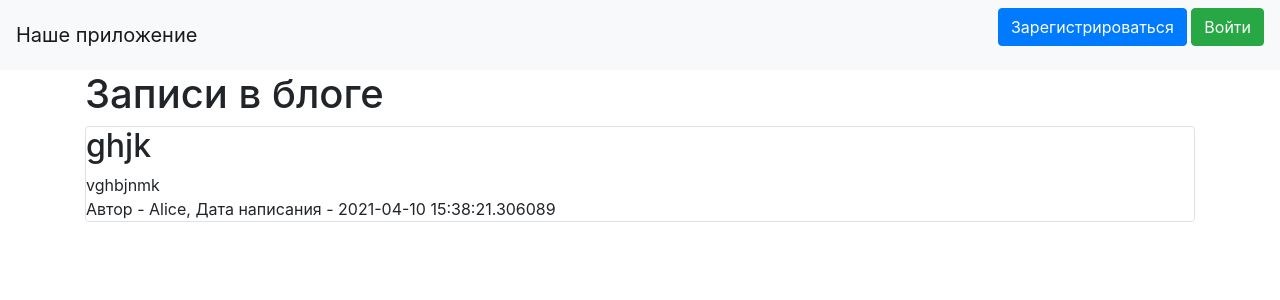
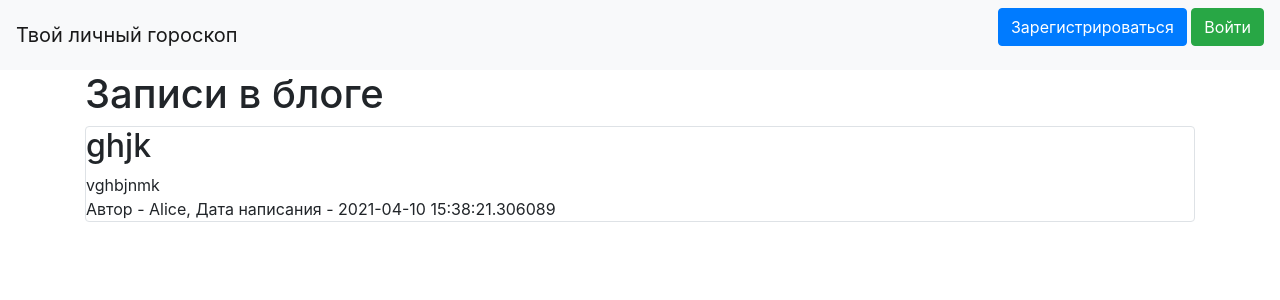
Before and after one commit to Alisenok24B/WebServer, a Flask app: page / in a window 1280 px wide. Shown: the top 300 px of the page. Run offline with Flask 2, Linux system fonts and the light colour scheme; data comes from the database, SQL or seed files in the repository; some libraries are stand-ins or nearby versions.

Commit message:
change name of website in base.html

```diff
--- a/app/templates/base.html
+++ b/app/templates/base.html
@@ -12,7 +12,7 @@
 <body>
 <header>
     <nav class="navbar navbar-light bg-light">
-        <a class="navbar-brand" href="#">Наше приложение</a>
+        <a class="navbar-brand" href="#">Твой личный гороскоп</a>
         {% if current_user.is_authenticated %}
             <a class="navbar-brand" href="/logout">{{ current_user.name }}</a>
         {% else %}
```
